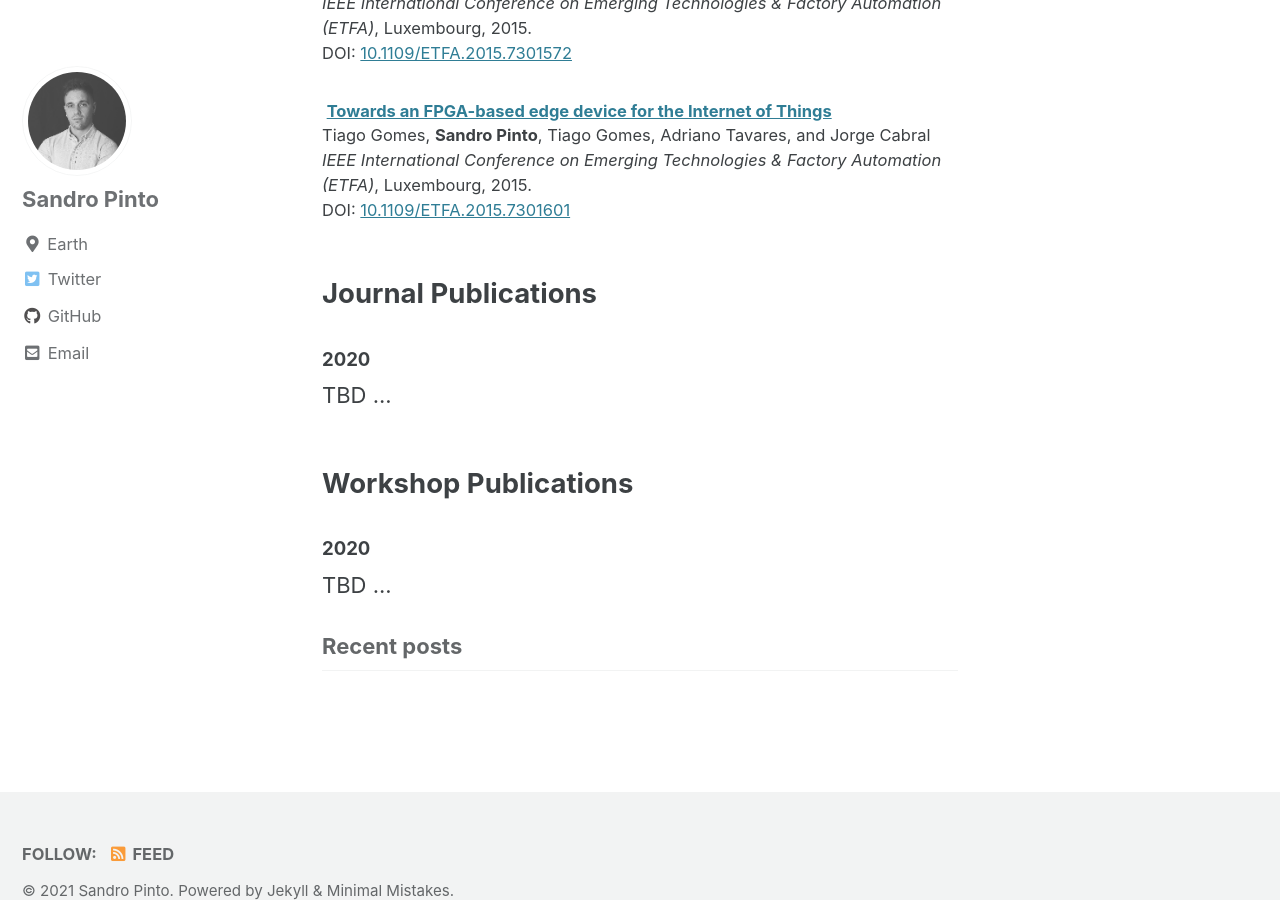
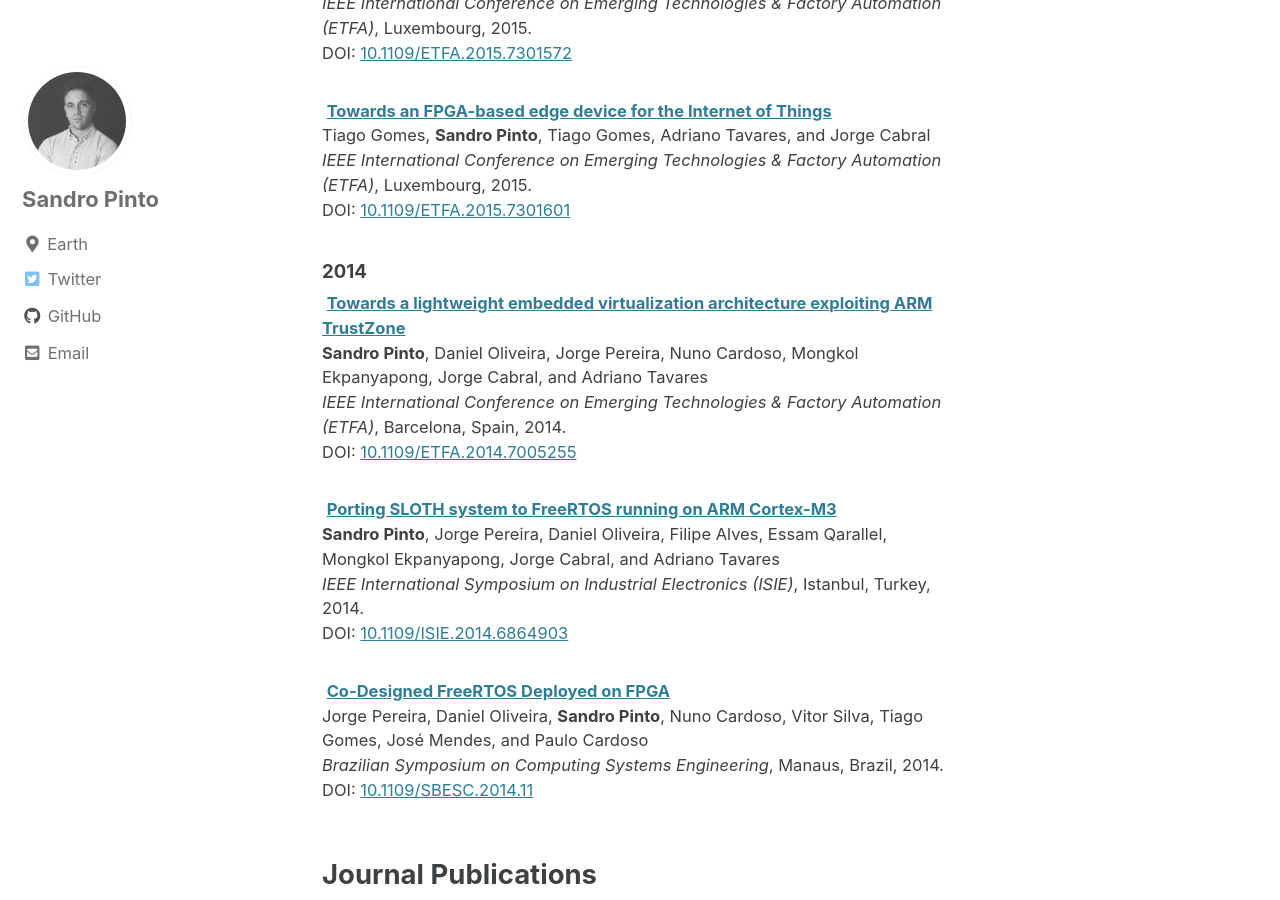
Before and after one commit to sandro2pinto/sandro2pinto.github.io, a Jekyll site: the page built from index.html, in a window 1280 px wide and 900 px high, scrolled down 4341 px. Built offline with Jekyll 4.4.1, drawn with Linux system fonts in a browser that asks for light colours; cached includes are drawn as plain includes; the list of posts is cut into pages by our own code.

Commit message:
Add Conference publications 2014

```diff
--- a/index.html
+++ b/index.html
@@ -269,6 +269,46 @@ author_profile: true
 </div></td></small></tr>
 
 
+<small><h3 id="2014">2014</h3></small>
+
+<tr><small><td></td><td><div> <i class="fab fa-file-pdf-o"></i>
+    <b> <a class="pub-title" href="files/etfa2014-tz.pdf">Towards a lightweight embedded
+        virtualization architecture exploiting ARM TrustZone</a> </b>
+    <br /> <b>Sandro Pinto</b>, Daniel Oliveira, Jorge Pereira, Nuno Cardoso, Mongkol Ekpanyapong,
+        Jorge Cabral, and Adriano Tavares
+    <br /> <em>IEEE International Conference on Emerging Technologies & Factory Automation (ETFA)</em>,
+        Barcelona, Spain, 2014.
+    <br /> DOI: <a href="https://doi.org/10.1109/ETFA.2014.7005255">10.1109/ETFA.2014.7005255</a>
+</div></td></small></tr>
+
+<br/>
+<tr><small><td></td><td><div> <i class="fab fa-file-pdf-o"></i>
+    <b> <a class="pub-title" href="files/isie2014-slothfreertos.pdf">Porting SLOTH system to FreeRTOS
+        running on ARM Cortex-M3</a> </b>
+    <br /> <b>Sandro Pinto</b>, Jorge Pereira, Daniel Oliveira, Filipe Alves, Essam Qarallel,
+        Mongkol Ekpanyapong, Jorge Cabral, and Adriano Tavares
+    <br /> <em>IEEE International Symposium on Industrial Electronics (ISIE)</em>,
+        Istanbul, Turkey, 2014.
+    <br /> DOI: <a href="https://doi.org/10.1109/ISIE.2014.6864903">10.1109/ISIE.2014.6864903</a>
+</div></td></small></tr>
+
+<br/>
+<tr><small><td></td><td><div> <i class="fab fa-file-pdf-o"></i>
+    <b> <a class="pub-title" href="files/sbesc2014-codesign-freertos.pdf">Co-Designed FreeRTOS
+        Deployed on FPGA</a> </b>
+    <br /> Jorge Pereira, Daniel Oliveira, <b>Sandro Pinto</b>, Nuno Cardoso, Vitor Silva,
+        Tiago Gomes, José Mendes, and Paulo Cardoso
+    <br /> <em>Brazilian Symposium on Computing Systems Engineering</em>,
+        Manaus, Brazil, 2014.
+    <br /> DOI: <a href="https://doi.org/10.1109/SBESC.2014.11">10.1109/SBESC.2014.11</a>
+</div></td></small></tr>
+
+
+
+
+
+
+
 
 <h2 id="journal-pub">Journal Publications</h2>
 
```
Also changed, not shown: 3 other files.
